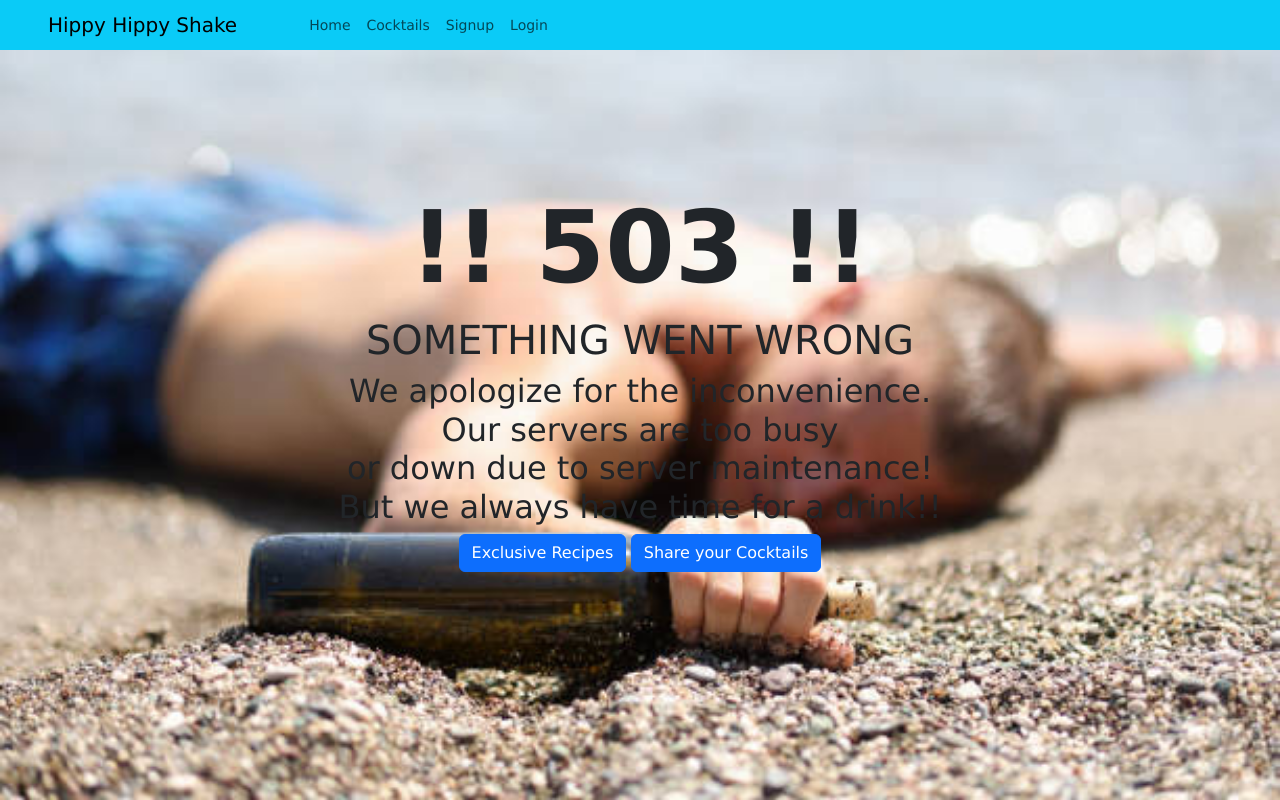
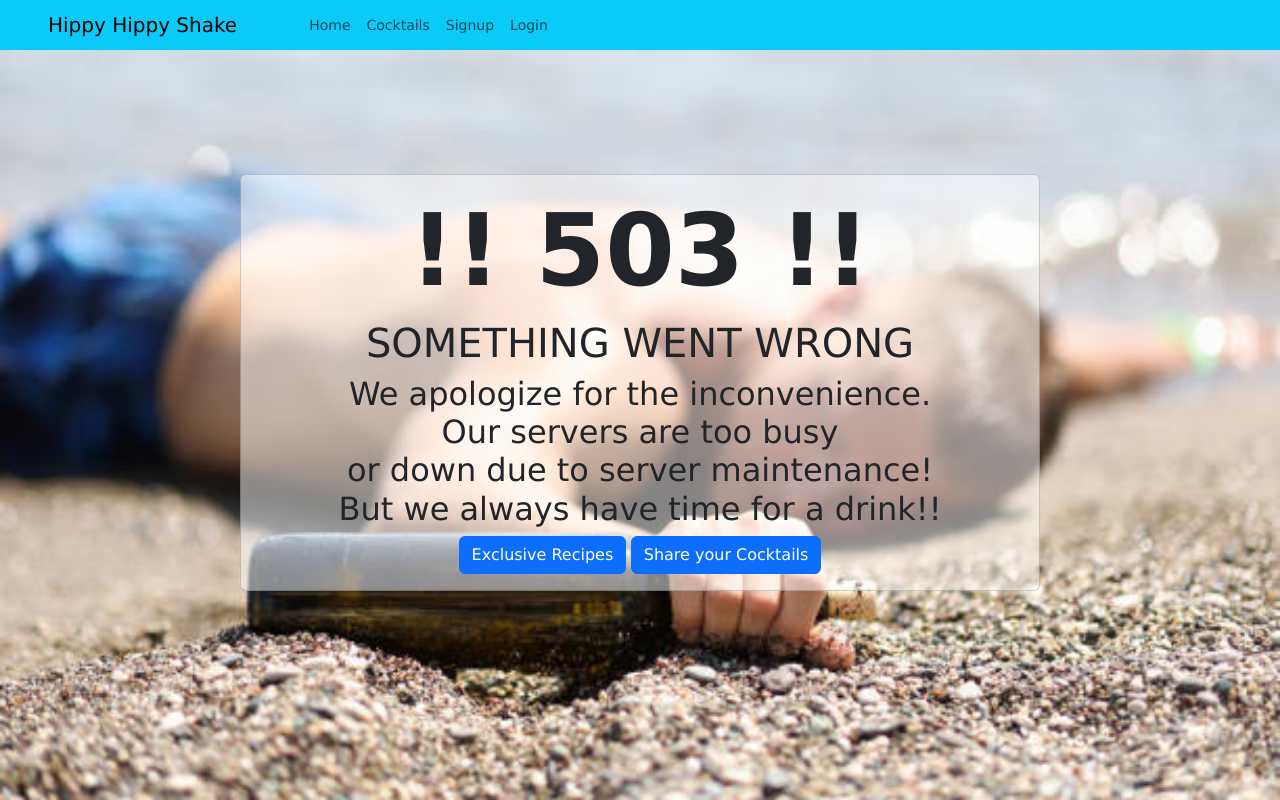
Before and after one commit to matanpost/hippy-hippy-shake, a Node server app: page /503 in a window 1280 px wide. Run offline with Node 20, Linux system fonts and the light colour scheme; some libraries are stand-ins or nearby versions; some web fonts are replaced.

Commit message:
small 503 view update

```diff
--- a/views/503.ejs
+++ b/views/503.ejs
@@ -1,6 +1,7 @@
 
 <div class="container-fluid text-center error-bgimg">
-  <div class="row justify-content-start first-div-width"  style="margin-top: 15%;">
+  <div class="row justify-content-center first-div-width"  style="margin-top: 10%;">
+    <div class="card mt-5 p-3 " style="width:50rem; background: rgba(255, 255, 255, 0.5);">
     <h1 style="font-size: 100px; font-weight: bolder;">!! 503 !!</h1>
 <h1> SOMETHING WENT WRONG</h1>
 <h2>We apologize for the inconvenience. <br>
@@ -10,5 +11,6 @@
 <a href="/members/membersOnlyRecipes" class="btn btn-primary">Exclusive Recipes</a>
 <a href="/recipes/new" class="btn btn-primary">Share your Cocktails</a>
 </div>
+</div>
   </div>
 </div>
```
